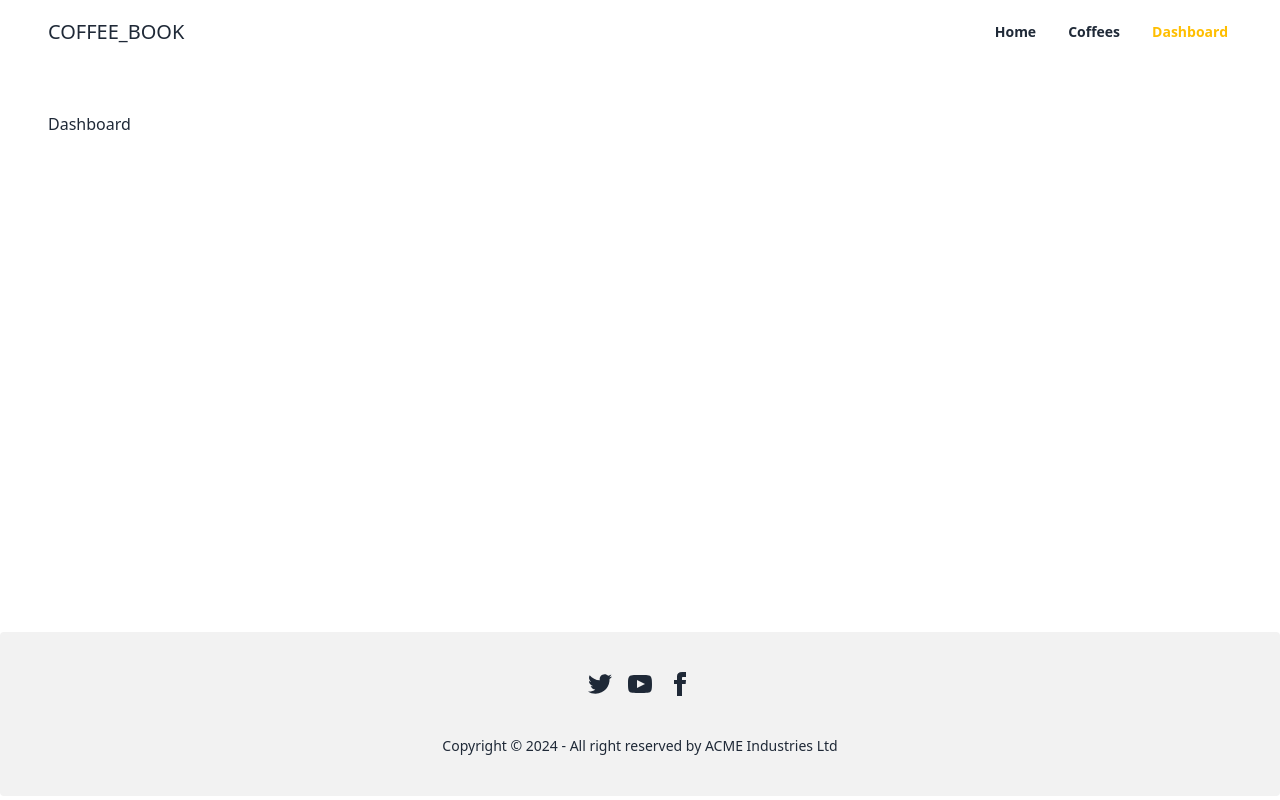
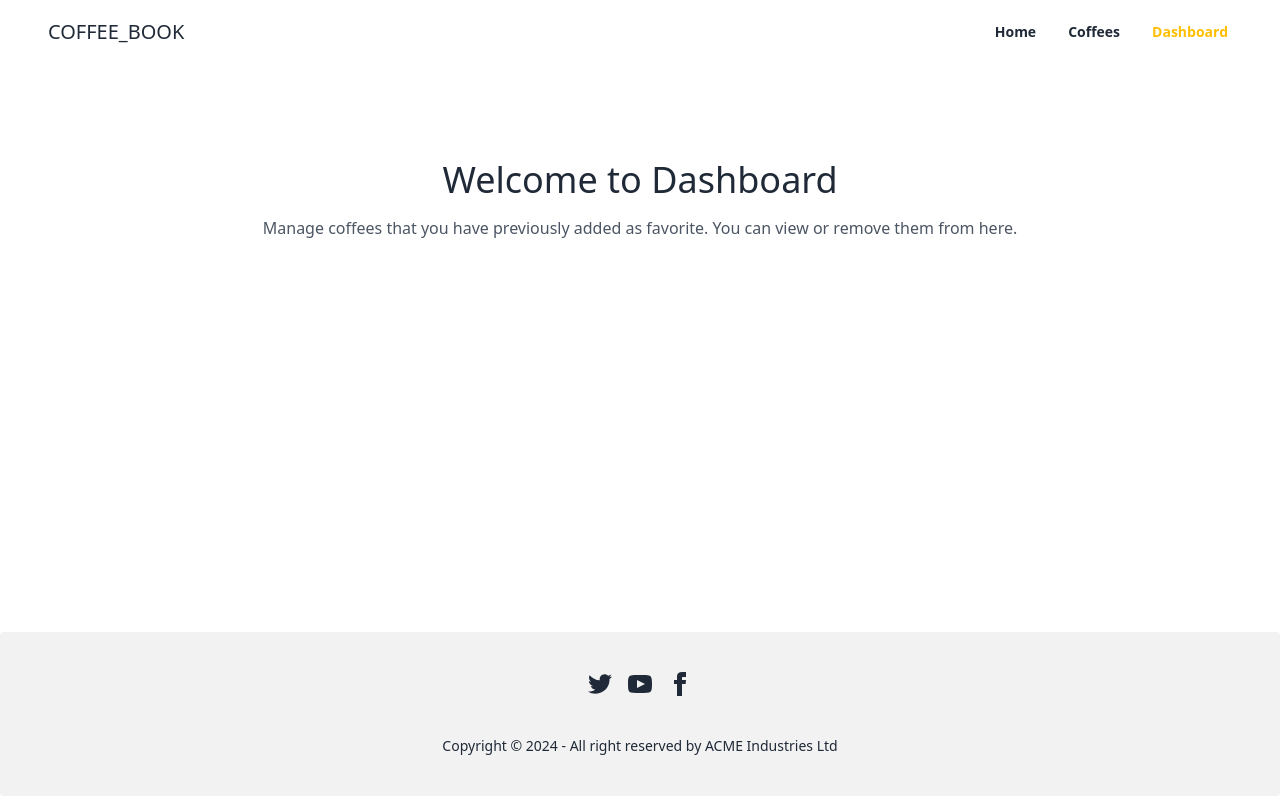
Before and after one commit to rownakabdullahomi/React_Coffee_Book_M8, a React (Vite) app: page /dashboard in a window 1280 px wide. Built offline with nearby package versions, Linux system fonts and the light colour scheme.

Commit message:
dashboard title displayed dynamically

```diff
--- a/src/pages/Dashboard.jsx
+++ b/src/pages/Dashboard.jsx
@@ -1,11 +1,16 @@
-import React from 'react';
+import Heading from "../components/Heading";
 
 const Dashboard = () => {
-    return (
-        <div>
-            Dashboard
-        </div>
-    );
+  return (
+    <div>
+      <Heading
+        title={"Welcome to Dashboard"}
+        subtitle={
+          "Manage coffees that you have previously added as favorite. You can view or remove them from here."
+        }
+      ></Heading>
+    </div>
+  );
 };
 
 export default Dashboard;
```
